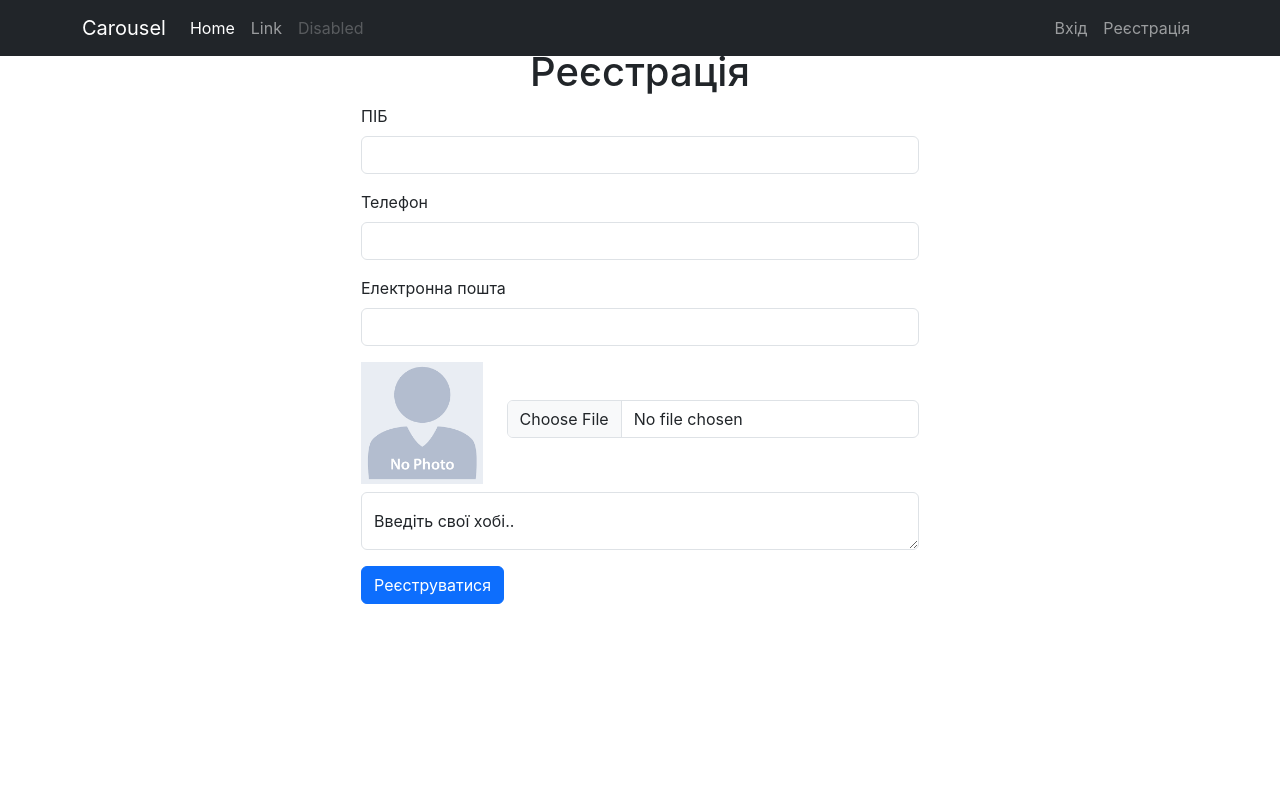
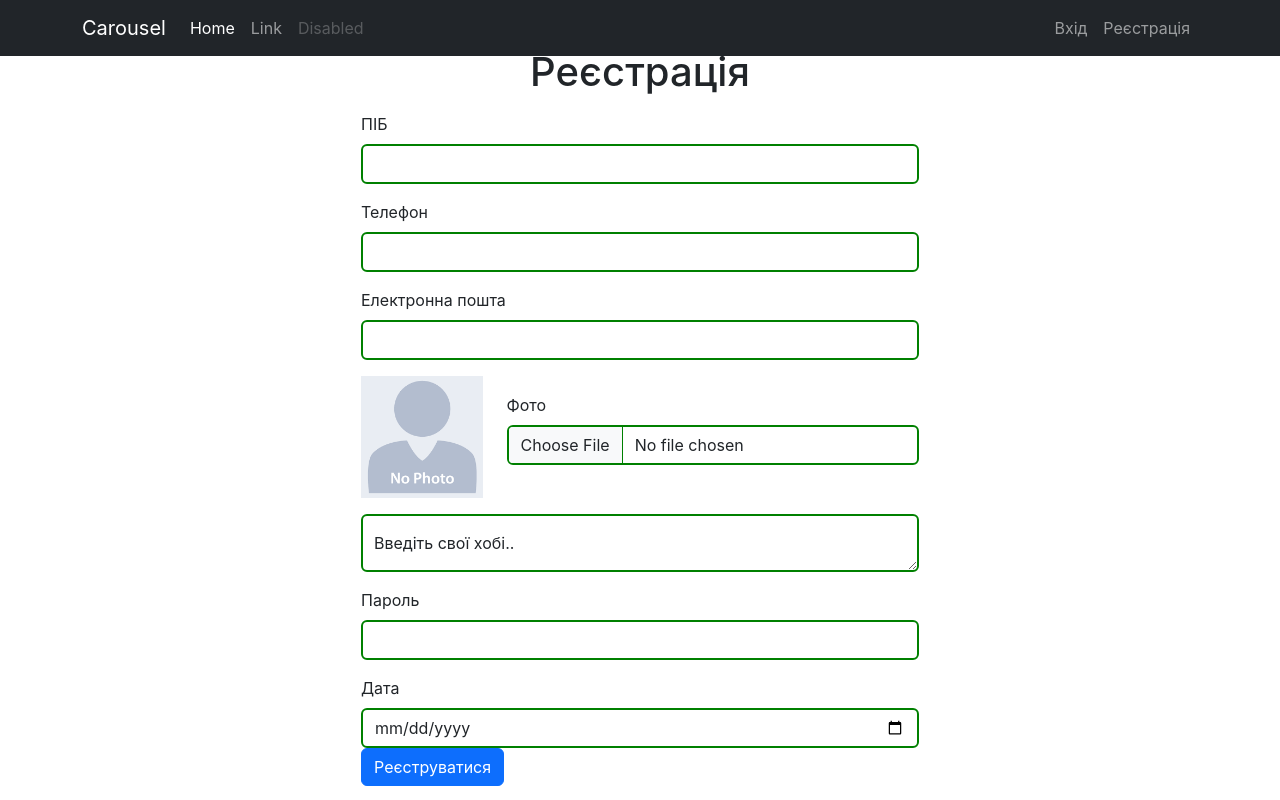
Before and after one commit to jonyLon/React-Store, a React (Create React App) app: page /register in a window 1280 px wide. Built offline with nearby package versions, Linux system fonts and the light colour scheme.

Commit message:
add yup validation

```diff
--- a/package.json
+++ b/package.json
@@ -11,8 +11,9 @@
     "react-dom": "^18.3.1",
     "react-icons": "^5.2.1",
     "react-router-dom": "^6.24.0",
-    "react-scripts": "5.0.1",
-    "web-vitals": "^2.1.4"
+    "react-scripts": "^5.0.1",
+    "web-vitals": "^2.1.4",
+    "yup": "^1.4.0"
   },
   "scripts": {
     "start": "react-scripts start",
--- a/src/App.css
+++ b/src/App.css
@@ -42,3 +42,14 @@ body{
 .wrapper{
   border: #f0f0f0 1px solid;
 }
+.input-error {
+  border: 2px solid red;
+}
+
+.input-success {
+  border: 2px solid green;
+}
+
+.error-message {
+  color: red;
+}
--- a/src/components/auth/register/index.js
+++ b/src/components/auth/register/index.js
@@ -1,20 +1,58 @@
-import TextInput from "../../common/input";
+import TextInput from "../../common/textInput";
 import ImageInput from "../../common/imageInput";
 import TextArea from "../../common/textArea";
 import {useState} from "react";
 import noFoto from "../../../assets/images/no-foto.png";
-
+import * as Yup from 'yup';
 
 const RegisterPage = () => {
 
-    const [imageFile, setImageFile] = useState(noFoto)
-    const [formData, setFormData] = useState({
+    const SUPPORTED_FORMATS = ['image/jpg', 'image/jpeg', 'image/png'];
+    const FILE_SIZE = 250 * 1024; // 250KB
+
+    const validationSchema = Yup.object().shape({
+        name: Yup.string()
+            .min(2, 'Занадто коротко!')
+            .max(50, 'Занадто довге!')
+            .required('Обов\'язково'),
+        phone: Yup.string()
+            .min(10, 'Занадто коротко!')
+            .max(12, 'Занадто довгий!')
+            .matches(/^[0-9]+$/, 'Номер телефону не дійсний')
+            .required('Обов\'язково'),
+        email: Yup.string()
+            .email('Невірний формат електронної пошти')
+            .required('Обов\'язково'),
+        image: Yup.mixed()
+            .required('Обов\'язково')
+            .test('fileSize', 'Файл занадто великий', value => value && value.size <= FILE_SIZE)
+            .test('fileFormat', 'Непідтримуваний формат', value => value && SUPPORTED_FORMATS.includes(value.type)),
+        textArea: Yup.string()
+            .min(5, 'Занадто коротко!')
+            .max(200, 'Занадто довге!')
+            .required('Обов\'язково'),
+        password: Yup.string()
+            .min(8, 'Пароль має бути не менше 8 символів')
+            .required('Обов\'язково'),
+        date: Yup.date()
+            .required('Обов\'язково')
+    });
+
+
+
+    const [errors, setErrors] = useState({});
+
+    const [imageFile, setImageFile] = useState(noFoto);
+    const initValue = {
         name: '',
         phone: '',
         email: '',
         image: null,
         textArea: '',
-    });
+        password: '',
+        date: '',
+    };
+    const [formData, setFormData] = useState(initValue);
 
     const handleChange = (e) => {
         setFormData({ ...formData, [e.target.name]: e.target.value });
@@ -25,23 +63,113 @@ const RegisterPage = () => {
             setFormData({ ...formData, [e.target.name]: file });
             setImageFile(URL.createObjectURL(file));
         }
+        else {
+            setFormData({ ...formData, [e.target.name]: null });
+            alert("Оберіть фото");
+        }
     }
-    const handleSubmit = (e) => {
+
+    const validateForm = async () => {
+        try {
+            await validationSchema.validate(formData, { abortEarly: false });
+            setErrors({});
+            return true;
+        } catch (err) {
+            const newErrors = {};
+            err.inner.forEach((error) => {
+                newErrors[error.path] = error.message;
+            });
+            setErrors(newErrors);
+            return false;
+        }
+    };
+
+    const handleSubmit = async (e) => {
         e.preventDefault();
-        console.log(formData);
-    }
+        const isValid = await validateForm();
+        if (isValid) {
+            console.log('Form data:', formData);
+        }
+    };
+
+    const getInputClassName = (fieldName) => {
+        return errors[fieldName] ? 'input-error' : 'input-success';
+    };
 
     return (
         <>
             <h1 className={"text-center"}>Реєстрація</h1>
             <form onSubmit={handleSubmit} className={"col-md-6 offset-md-3"}>
+                <TextInput
+                    label="ПIБ"
+                    field="name"
+                    type="text"
+                    onChange={handleChange}
+                    value={formData.name}
+                    setClass={getInputClassName('name')}
+                />
+                {errors.name && <div className="error-message">{errors.name}</div>}
 
-                <TextInput label={"ПIБ"} field={"name"} type={"text"} onChange={handleChange}/>
-                <TextInput label={"Телефон"} field={"phone"} type={"text"} onChange={handleChange}/>
-                <TextInput label={"Електронна пошта"} field={"email"} type={"email"} onChange={handleChange}/>
-                <ImageInput field={"image"} onChange={handleImageChange} imageFile={imageFile}/>
-                <TextArea field={"textArea"} label={"Введіть свої хобі.."} placeholder={"Введіть свої хобі..."} onChange={handleChange}/>
-                <button type="submit" className="btn btn-primary my-3">Peєструватися</button>
+                <TextInput
+                    label="Телефон"
+                    field="phone"
+                    type="text"
+                    onChange={handleChange}
+                    value={formData.phone}
+                    setClass={getInputClassName('phone')}
+                />
+                {errors.phone && <div className="error-message">{errors.phone}</div>}
+
+                <TextInput
+                    label="Електронна пошта"
+                    field="email"
+                    type="email"
+                    onChange={handleChange}
+                    value={formData.email}
+                    setClass={getInputClassName('email')}
+                />
+                {errors.email && <div className="error-message">{errors.email}</div>}
+
+                <ImageInput
+                    label="Фото"
+                    field="image"
+                    onChange={handleImageChange}
+                    imageFile={imageFile}
+                    setClass={getInputClassName('image')}
+                />
+                {errors.image && <div className="error-message">{errors.image}</div>}
+
+                <TextArea
+                    field="textArea"
+                    label="Введіть свої хобі.."
+                    placeholder="Введіть свої хобі..."
+                    onChange={handleChange}
+                    value={formData.textArea}
+                    setClass={getInputClassName('textArea')}
+                />
+                {errors.textArea && <div className="error-message">{errors.textArea}</div>}
+
+                <TextInput
+                    label="Пароль"
+                    field="password"
+                    type="password"
+                    onChange={handleChange}
+                    value={formData.password}
+                    setClass={getInputClassName('password')}
+                />
+                {errors.password && <div className="error-message">{errors.password}</div>}
+
+                <TextInput
+                    label="Дата"
+                    field="date"
+                    type="date"
+                    onChange={handleChange}
+                    value={formData.date}
+                    setClass={getInputClassName('date')}
+                />
+                {errors.date && <div className="error-message">{errors.date}</div>}
+
+                <button type="submit" className="btn btn-primary">Peєструватися</button>
             </form>
         </>
     )
--- a/src/components/common/imageInput/index.js
+++ b/src/components/common/imageInput/index.js
@@ -1,20 +1,20 @@
 
-const ImageInput = ({field, onChange, imageFile}) => {
+const ImageInput = ({label, field, onChange, imageFile, setClass}) => {
 
     return(
         <>
-            <div className="row d-flex align-items-center">
+            <div className="row d-flex align-items-center mt-3">
                 <div className="col-md-3">
-                    <label htmlFor={field} className="form-label">
                         <img src={imageFile} id="imagePreview" alt="фото" width="100%"/>
-                    </label>
                 </div>
                 <div className="mb-3 col-md-9">
-                    <input onChange={onChange} type="file" className="form-control" id={field} name={field} accept="image/*" aria-describedby="emailHelp"
-                           required/>
+                    <label htmlFor={field} className="form-label">{label}</label>
+                        <input onChange={onChange} type="file" className={`form-control ${setClass}`} id={field} name={field}
+                           accept="image/*" aria-describedby="emailHelp"/>
                 </div>
             </div>
         </>
-    );
+)
+    ;
 }
 export default ImageInput;
--- a/src/components/common/input/index.js
+++ /dev/null
@@ -1,11 +0,0 @@
-const TextInput = ({label, field, type, onChange }) => {
-    return(
-        <>
-            <div className="mb-3">
-                <label htmlFor={field} className="form-label">{label}</label>
-                <input type={type} className="form-control" id={field} name={field} aria-describedby="emailHelp" onChange={onChange}/>
-            </div>
-        </>
-    );
-}
-export default TextInput;
--- a/src/components/common/textArea/index.js
+++ b/src/components/common/textArea/index.js
@@ -1,9 +1,9 @@
-const TextArea = ({label,field, placeholder, onChange}) => {
+const TextArea = ({label,field, placeholder, value, onChange, setClass}) => {
     return(
         <>
-            <div className="form-floating">
-                <textarea className="form-control" placeholder={placeholder} id={field} name={field} onChange={onChange}></textarea>
-                <label htmlFor={field}>{label}</label>
+            <div className="form-floating mt-3">
+                <textarea className={`form-control ${setClass}`} placeholder={placeholder} id={field} name={field} value={value} onChange={onChange}></textarea>
+                <label htmlFor={field} className="form-label">{label}</label>
             </div>
         </>
     );
--- /dev/null
+++ b/src/components/common/textInput/index.js
@@ -0,0 +1,11 @@
+const TextInput = ({label, field, type, value ,onChange, setClass }) => {
+    return(
+        <>
+            <div className="mt-3">
+                <label htmlFor={field} className="form-label">{label}</label>
+                <input type={type} className={`form-control ${setClass}`} id={field} name={field} aria-describedby="emailHelp" value={value} onChange={onChange}/>
+            </div>
+        </>
+    );
+}
+export default TextInput;
```
Also changed, not shown: 1 other file (tests, documents, lock files or other folders).
